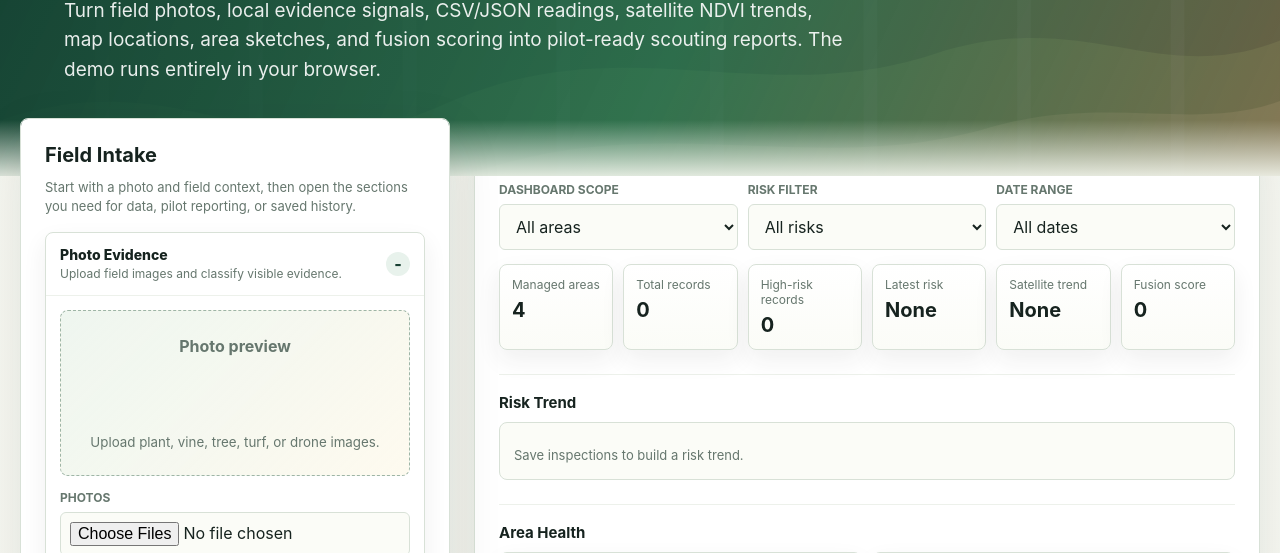
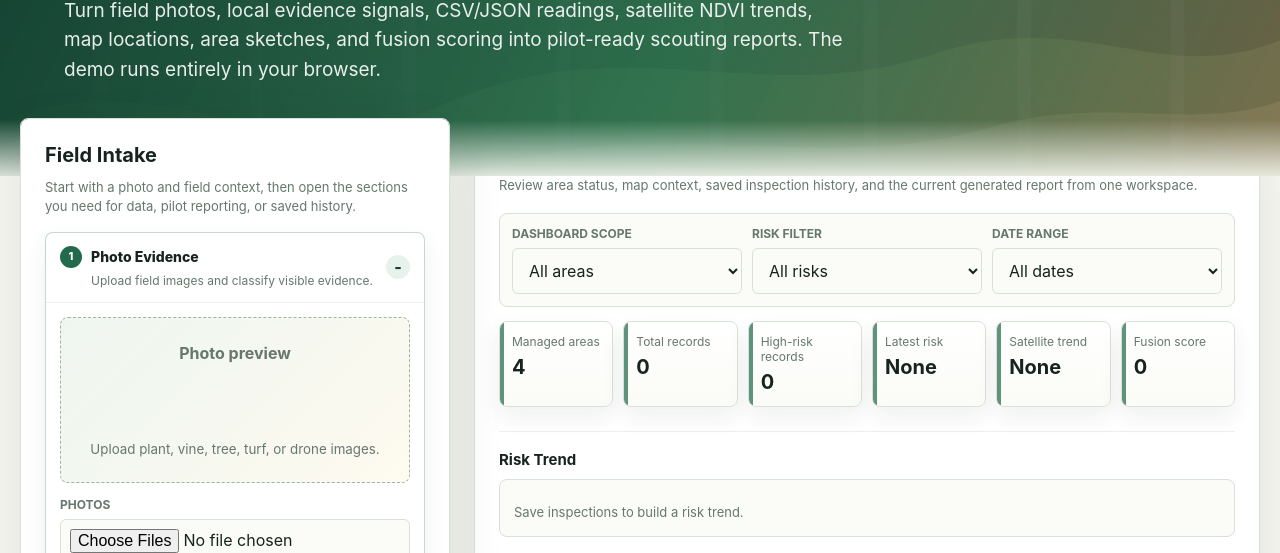
Before and after one commit to ericccccxx/ai-farm-copilot, a plain HTML site: page demo/index.html in a window 1280 px wide. Shown: the part 170-723 px from the top of the page. Drawn offline with Linux system fonts and the light colour scheme.

Commit message:
Refine demo workflow presentation

```diff
--- a/demo/index.html
+++ b/demo/index.html
@@ -162,18 +162,25 @@
       }
 
       .intake-stack {
+        counter-reset: intake-step;
         display: grid;
         gap: 12px;
       }
 
       .intake-group {
+        counter-increment: intake-step;
         border: 1px solid var(--line);
         border-radius: 8px;
         background: rgba(251, 252, 247, 0.78);
         overflow: hidden;
+        transition:
+          border-color 0.15s ease,
+          box-shadow 0.15s ease,
+          background 0.15s ease;
       }
 
       .intake-group[open] {
+        border-color: rgba(35, 106, 75, 0.26);
         background: #ffffff;
         box-shadow: var(--shadow-soft);
       }
@@ -215,14 +222,31 @@
       }
 
       .intake-title {
-        display: block;
+        display: flex;
+        gap: 9px;
+        align-items: center;
         font-size: 14px;
         font-weight: 800;
       }
 
+      .intake-title::before {
+        content: counter(intake-step);
+        display: grid;
+        place-items: center;
+        width: 22px;
+        height: 22px;
+        flex: 0 0 auto;
+        border-radius: 999px;
+        color: white;
+        background: var(--canopy);
+        font-size: 11px;
+        line-height: 1;
+      }
+
       .intake-hint {
         display: block;
-        margin-top: 3px;
+        margin-top: 5px;
+        padding-left: 31px;
         color: var(--muted);
         font-size: 12px;
         line-height: 1.35;
@@ -237,6 +261,13 @@
         margin: 0 0 14px;
         font-size: 20px;
         line-height: 1.25;
+      }
+
+      .report-note {
+        margin: -6px 0 18px;
+        color: var(--muted);
+        font-size: 13px;
+        line-height: 1.45;
       }
 
       h3 {
@@ -579,6 +610,10 @@
         gap: 10px;
         align-items: end;
         margin-bottom: 14px;
+        border: 1px solid var(--line);
+        border-radius: 8px;
+        padding: 12px;
+        background: var(--paper-soft);
       }
 
       .dashboard-filter label {
@@ -586,11 +621,22 @@
       }
 
       .dashboard-card {
+        position: relative;
         border: 1px solid var(--line);
         border-radius: 8px;
         padding: 12px;
         background: linear-gradient(180deg, #ffffff, var(--paper-soft));
         box-shadow: var(--shadow-soft);
+        overflow: hidden;
+      }
+
+      .dashboard-card::before {
+        content: "";
+        position: absolute;
+        inset: 0 auto 0 0;
+        width: 4px;
+        background: var(--canopy);
+        opacity: 0.72;
       }
 
       .dashboard-card span {
@@ -1298,6 +1344,7 @@ rainfall_mm: 0</textarea>
 
       <section class="report" aria-label="Inspection report">
         <h2>Monitoring Dashboard</h2>
+        <p class="report-note">Review area status, map context, saved inspection history, and the current generated report from one workspace.</p>
 
         <div class="dashboard-filter">
           <div>
```
